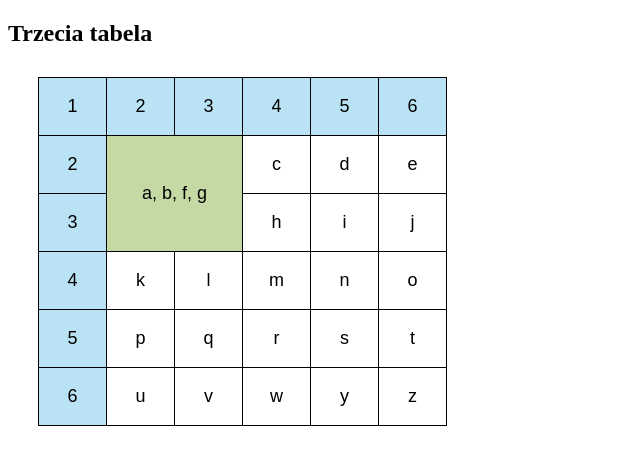
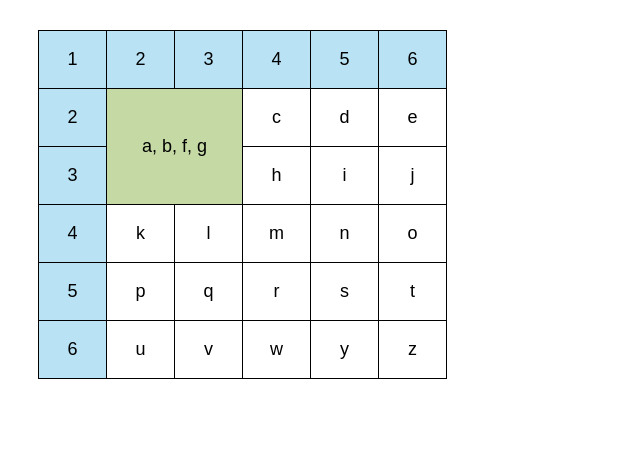
Before and after one commit to nex830/html-strona, a plain HTML site: page zad10a.html in a window 1280 px wide. Shown: the whole page, without its empty margins (0-640 px from the left). Drawn offline with Linux system fonts and the light colour scheme.

Commit message:
Update zad10a.html

```diff
--- a/zad10a.html
+++ b/zad10a.html
@@ -29,8 +29,6 @@
 </style>
 </head>
 <body>
-
-<h2>Trzecia tabela</h2>
 
 <table>
     <tr>
```
